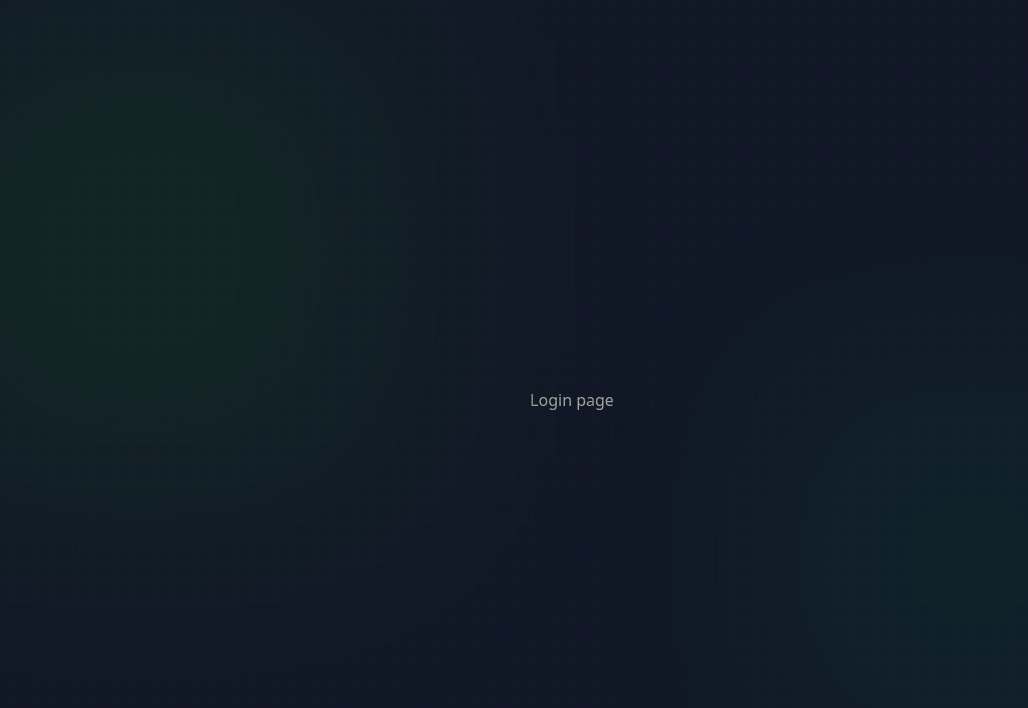
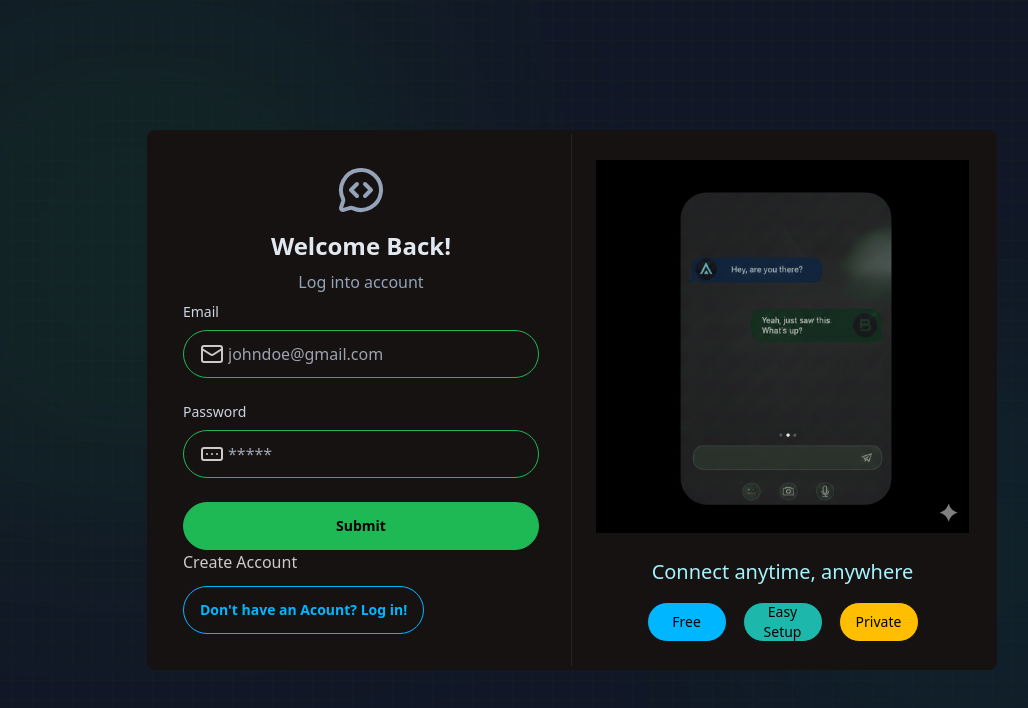
Before and after one commit to Debayan-Mondal/Chatify, a React (Vite) app in the folder frontend/: page /login in a window 1280 px wide. Shown: the top 708 px of the page, without its empty margins (68-1096 px from the left). Built offline with nearby package versions, Linux system fonts and the light colour scheme; no server answers.

Commit message:
Implemented the Login functionality

```diff
--- a/frontend/src/pages/Chat.jsx
+++ b/frontend/src/pages/Chat.jsx
@@ -1,8 +1,11 @@
 import React from 'react'
+import { useAuthStore } from '../store/useAuthStore.js'
 
 export default function Chat() {
+  const {logout} = useAuthStore();
   return (
-    <div >
+    <div className='z-10'>
+      <button onClick={logout} className='btn btn-primary'>LogOut</button>
       chatpage
     </div>
   )
--- a/frontend/src/pages/Login.jsx
+++ b/frontend/src/pages/Login.jsx
@@ -1,9 +1,72 @@
-import React from 'react'
+import React, { useState } from 'react'
+import { MessageCircleCode, Mail, RectangleEllipsis } from 'lucide-react';
+import PageLoader from "../components/PageLoader.jsx";
+import { data, Link } from "react-router";
+import { useAuthStore } from '../store/useAuthStore';
+
 
 export default function Login() {
+  const [formData, setFormData] = useState({email:"", password: ""})
+  const {isLogging, login} = useAuthStore();
+  const handleSubmit = (event) => {
+    event.preventDefault();
+    login(formData);
+  };
   return (
-    <div>
-      Login page
+    <div className='z-10 w-[850px] flex justify-center items-center p-1 bg-base-100 rounded-lg'>
+      <div className='relative w-full  md:h-auto h-[auto]'>
+        <div className='w-full flex  flex-col md:flex-row'>
+          <div className='md:w-1/2 p-8 flex items-center justify-center md:border-r border-slate-600/30'>
+            <div className='w-full max-w-md'>
+              <div className='text-center mb-2'>
+                <MessageCircleCode className='h-12 w-12 mx-auto text-slate-400 mb-4'/>
+                <h2 className='text-2xl font-bold text-slate-200 mb-2'>Welcome Back!</h2>
+                <p className='text-slate-400'>Log into account</p>
+              </div>
+              <form onSubmit={handleSubmit} className='space-y-6 mb-3'>
+                <div>
+                  <label className='auth-input-label'>Email</label>
+                  <div className='relative input input-primary gap-1 flex items-center'>
+                    <Mail/>
+                    <input type="text" value={formData.email}
+                      onChange={(event) => setFormData({...formData, email: event.target.value})}
+                      placeholder='johndoe@gmail.com'
+                    />
+                  </div>
+                </div>
+                <div>
+                  <label className='auth-input-label'>Password</label>
+                  <div className='relative input input-primary gap-1 flex items-center'>
+                    <RectangleEllipsis />
+                    <input type="password"
+                      value={formData.password}
+                      onChange={(event) => setFormData({...formData, password: event.target.value})}
+                      placeholder='*****'
+                    />
+                  </div>
+                </div>
+                <button type="submit" disabled={isLogging} className='btn btn-primary w-full'>Submit</button>
+                {isLogging ? (<PageLoader/>) : ("Create Account")}
+              </form>
+              <Link to="/signup">
+                <button className='btn btn-outline btn-info'>Don't have an Acount? Log in!</button>
+              </Link>
+            </div>
+          </div>
+
+          <div className='hidden md:w-1/2 md:flex flex-col items-center justify-center p-6'>
+            <img src="/Signup.png" alt="" className='h-full w-full object-contain' />
+            <div className='mt-6 text-center'>
+              <h3 className='text-xl font-medium text-cyan-200'>Connect anytime, anywhere</h3>
+              <div className='mt-4 flex justify-center gap-4'>
+                <span className='auth badge h-10 w-20 bg-info text-black'>Free</span>
+                <span className='auth badge h-10 w-20 p-1 bg-accent text-black'>Easy Setup</span>
+                <span className='auth badge h-10 w-20 bg-warning text-black'>Private</span>
+              </div>
+            </div>
+          </div>
+        </div>
+      </div>
     </div>
   )
 }
--- a/frontend/src/pages/SignUp.jsx
+++ b/frontend/src/pages/SignUp.jsx
@@ -60,7 +60,7 @@ export default function SignUp() {
                 {isSigning ? (<PageLoader/>) : ("Create Account")}
               </form>
               <Link to="/login">
-                <button className='btn btn-outline btn-info'>Already have an Acoount? Log in!</button>
+                <button className='btn btn-outline btn-info'>Already have an Acount? Log in!</button>
               </Link>
             </div>
           </div>
--- a/frontend/src/store/useAuthStore.js
+++ b/frontend/src/store/useAuthStore.js
@@ -6,7 +6,7 @@ export const useAuthStore = create((set) => ({
     authUser: null,
     isChecking: true,
     isSigning:false,
-
+    isLogging:false,
 
     checkAuth: async() => {
         try {
@@ -30,5 +30,26 @@ export const useAuthStore = create((set) => ({
         } finally {
             set({isSigning: false});
         }
+    },
+    login: async(data) => {
+        try {
+            set({isLogging: true});
+            const res = await axiosInstance.post("/auth/login", data);
+            set({authUser: res.data})
+            toast.success("Logged in successfully!")
+        } catch(error) {
+            toast.error(error.response.data.message);
+        } finally {
+            set({isLogging: false});
+        }
+    },
+    logout: async() => {
+        try {
+            await axiosInstance.post("/auth/logout");
+            toast.success("Logged out successfully!");
+            set({authUser: null})
+        } catch(error) {
+            toast.error("Error Loggin Out");
+        }
     }
 }));
```
